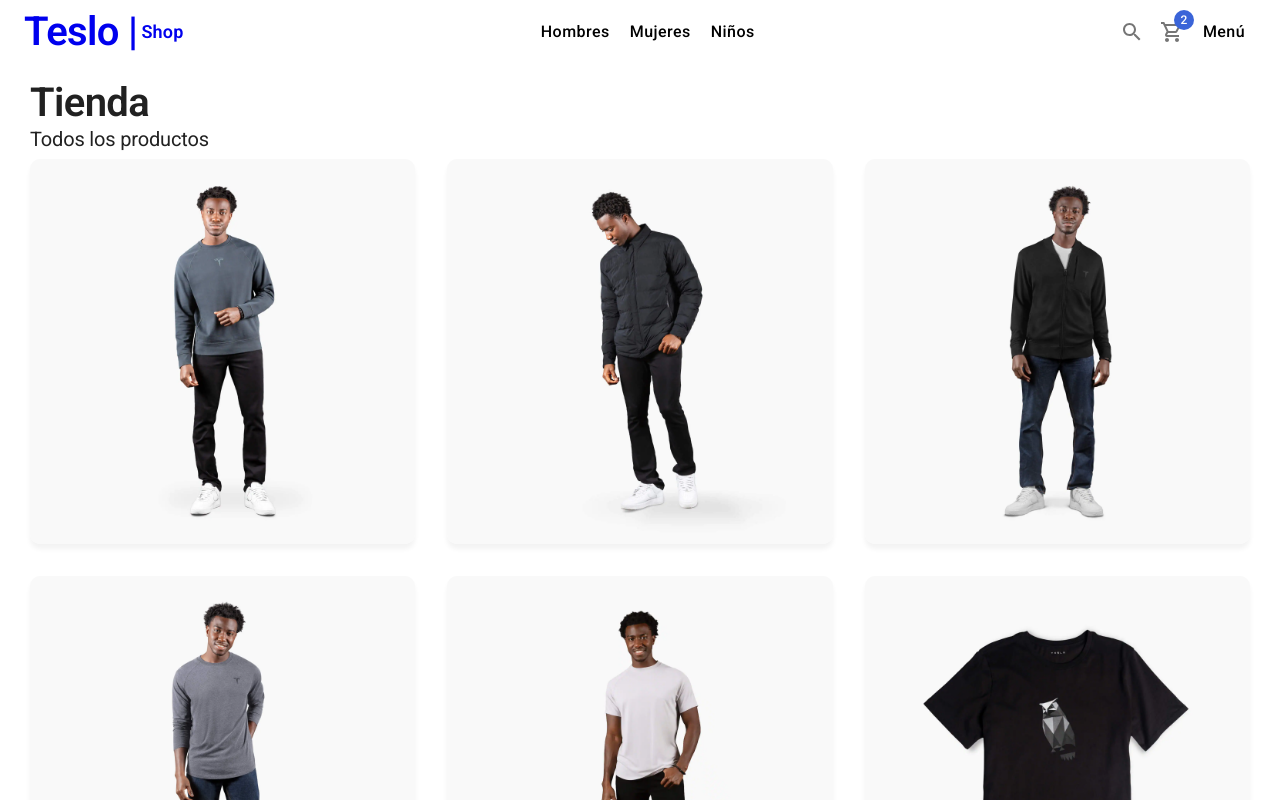
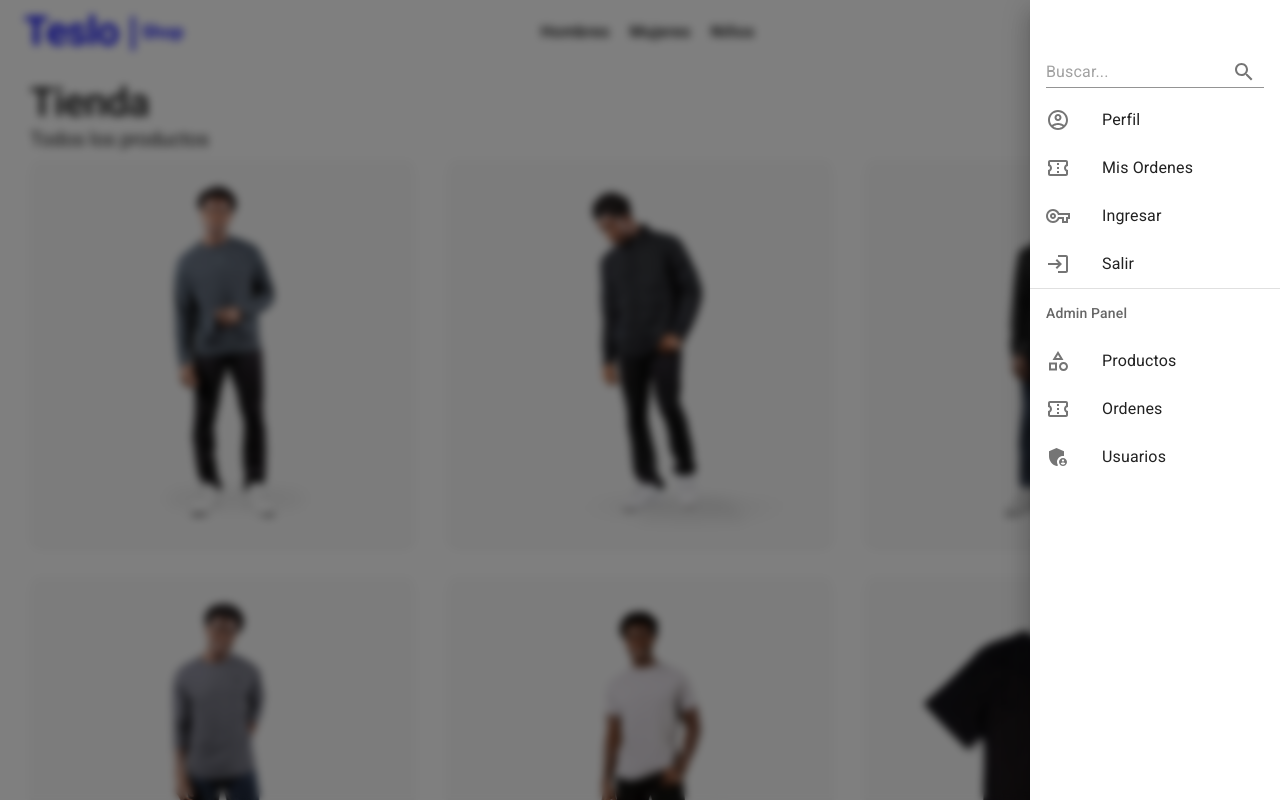
Before and after one commit to RicardoDev2000/tienda-online, a Next.js app: page / in a window 1280 px wide. Shown: the top 800 px of the page. Built offline with nearby package versions, Linux system fonts and the light colour scheme.

Commit message:
SideMenu listo

```diff
--- a/components/ui/SideMenu.tsx
+++ b/components/ui/SideMenu.tsx
@@ -1,14 +1,111 @@
+import { Box, Divider, Drawer, IconButton, Input, InputAdornment, List, ListItem, ListItemIcon, ListItemText, ListSubheader } from "@mui/material"
+import { AccountCircleOutlined, AdminPanelSettings, CategoryOutlined, ConfirmationNumberOutlined, EscalatorWarningOutlined, FemaleOutlined, LoginOutlined, MaleOutlined, SearchOutlined, VpnKeyOutlined } from "@mui/icons-material"
 
-import { Drawer } from '@mui/material'
 
 export const SideMenu = () => {
   return (
     <Drawer
-    open={false}
-    anchor='right'
+        open={ true }
+        anchor='right'
+        sx={{ backdropFilter: 'blur(4px)', transition: 'all 0.5s ease-out' }}
     >
+        <Box sx={{ width: 250, paddingTop: 5 }}>
+
+            <List>
+
+                <ListItem>
+                    <Input
+                        type='text'
+                        placeholder="Buscar..."
+                        endAdornment={
+                            <InputAdornment position="end">
+                                <IconButton
+                                aria-label="toggle password visibility"
+                                >
+                                 <SearchOutlined />
+                                </IconButton>
+                            </InputAdornment>
+                        }
+                    />
+                </ListItem>
+
+                <ListItem button>
+                    <ListItemIcon>
+                        <AccountCircleOutlined/>
+                    </ListItemIcon>
+                    <ListItemText primary={'Perfil'} />
+                </ListItem>
+
+                <ListItem button>
+                    <ListItemIcon>
+                        <ConfirmationNumberOutlined/>
+                    </ListItemIcon>
+                    <ListItemText primary={'Mis Ordenes'} />
+                </ListItem>
 
 
+                <ListItem button sx={{ display: { xs: '', sm: 'none' } }}>
+                    <ListItemIcon>
+                        <MaleOutlined/>
+                    </ListItemIcon>
+                    <ListItemText primary={'Hombres'} />
+                </ListItem>
+
+                <ListItem button sx={{ display: { xs: '', sm: 'none' } }}>
+                    <ListItemIcon>
+                        <FemaleOutlined/>
+                    </ListItemIcon>
+                    <ListItemText primary={'Mujeres'} />
+                </ListItem>
+
+                <ListItem button sx={{ display: { xs: '', sm: 'none' } }}>
+                    <ListItemIcon>
+                        <EscalatorWarningOutlined/>
+                    </ListItemIcon>
+                    <ListItemText primary={'Niños'} />
+                </ListItem>
+
+
+                <ListItem button>
+                    <ListItemIcon>
+                        <VpnKeyOutlined/>
+                    </ListItemIcon>
+                    <ListItemText primary={'Ingresar'} />
+                </ListItem>
+
+                <ListItem button>
+                    <ListItemIcon>
+                        <LoginOutlined/>
+                    </ListItemIcon>
+                    <ListItemText primary={'Salir'} />
+                </ListItem>
+
+
+                {/* Admin */}
+                <Divider />
+                <ListSubheader>Admin Panel</ListSubheader>
+
+                <ListItem button>
+                    <ListItemIcon>
+                        <CategoryOutlined/>
+                    </ListItemIcon>
+                    <ListItemText primary={'Productos'} />
+                </ListItem>
+                <ListItem button>
+                    <ListItemIcon>
+                        <ConfirmationNumberOutlined/>
+                    </ListItemIcon>
+                    <ListItemText primary={'Ordenes'} />
+                </ListItem>
+
+                <ListItem button>
+                    <ListItemIcon>
+                        <AdminPanelSettings/>
+                    </ListItemIcon>
+                    <ListItemText primary={'Usuarios'} />
+                </ListItem>
+            </List>
+        </Box>
     </Drawer>
   )
 }
--- a/src/pages/404.tsx
+++ b/src/pages/404.tsx
@@ -8,8 +8,8 @@
         display='flex'
         justifyContent='center'
         alignItems='center'
-        height='calc(100vh-200px)'
-        sx={ {   flexDirection:{xs:'column',sm:'row'}  } }>
+        height='calc(1000vh-200px)'
+        sx={ {  flexDirection:{xs:'column',sm:'row'}  } }>
 
             <Typography variant='h1' component='h1' fontSize={80} fontWeight={200} >404 |</Typography>
             <Typography marginLeft='0'  >No encontramos su búsqueda</Typography>
```
